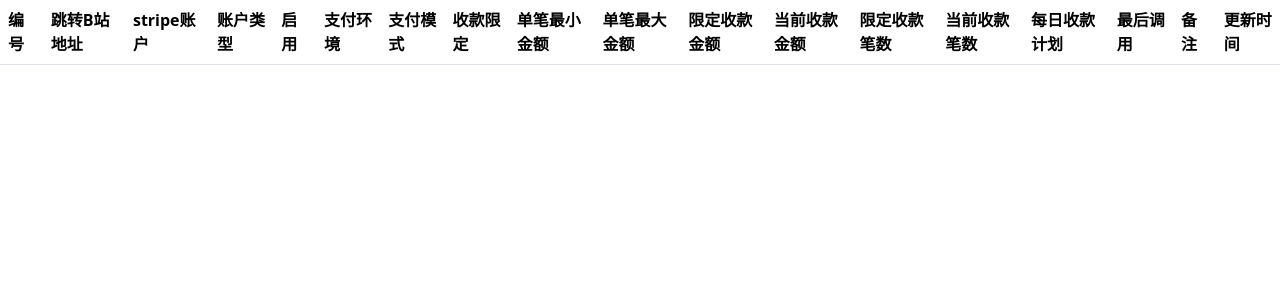
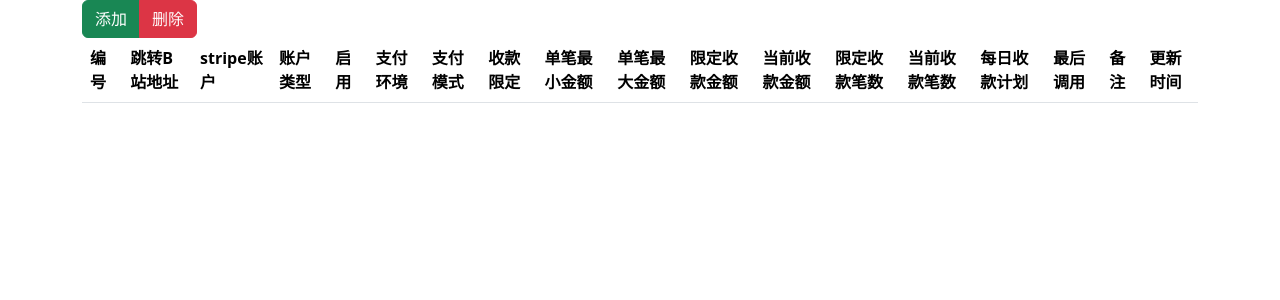
Before and after one commit to richard-ma/soma, a Flask app: page /stripe/stripes in a window 1280 px wide. Shown: the part 56-356 px from the top of the page. Run offline with Flask 3, Linux system fonts and the light colour scheme; data that the repository does not hold is empty; parts of the project's set-up code (start-up, migrations or seed data) failed here and were passed over.

Commit message:
添加测试工具栏

```diff
--- a/soma/blueprints/stripe/templates/stripe/list.html
+++ b/soma/blueprints/stripe/templates/stripe/list.html
@@ -1,4 +1,11 @@
 {% extends 'base.html' %}
+
+{% block toolbar %}
+<div class="btn-group" role="group" aria-label="tools">
+  <button type="button" class="btn btn-success">添加</button>
+  <button type="button" class="btn btn-danger">删除</button>
+</div>
+{% endblock %}
 
 {% block content %}
 <table class="table">
--- a/soma/templates/base.html
+++ b/soma/templates/base.html
@@ -49,7 +49,14 @@
         </div>
       </div>
     </nav>
-    {% block content %}{% endblock %}
+    <div class="container">
+      <ul class="nav">
+      {% block toolbar %}{% endblock %}
+      </ul>
+      <div>
+      {% block content %}{% endblock %}
+      </div>
+    </div>
     <script src="https://cdn.jsdelivr.net/npm/bootstrap@5.3.0-alpha1/dist/js/bootstrap.bundle.min.js" integrity="sha384-w76AqPfDkMBDXo30jS1Sgez6pr3x5MlQ1ZAGC+nuZB+EYdgRZgiwxhTBTkF7CXvN" crossorigin="anonymous"></script>
   </body>
 </html>
```
